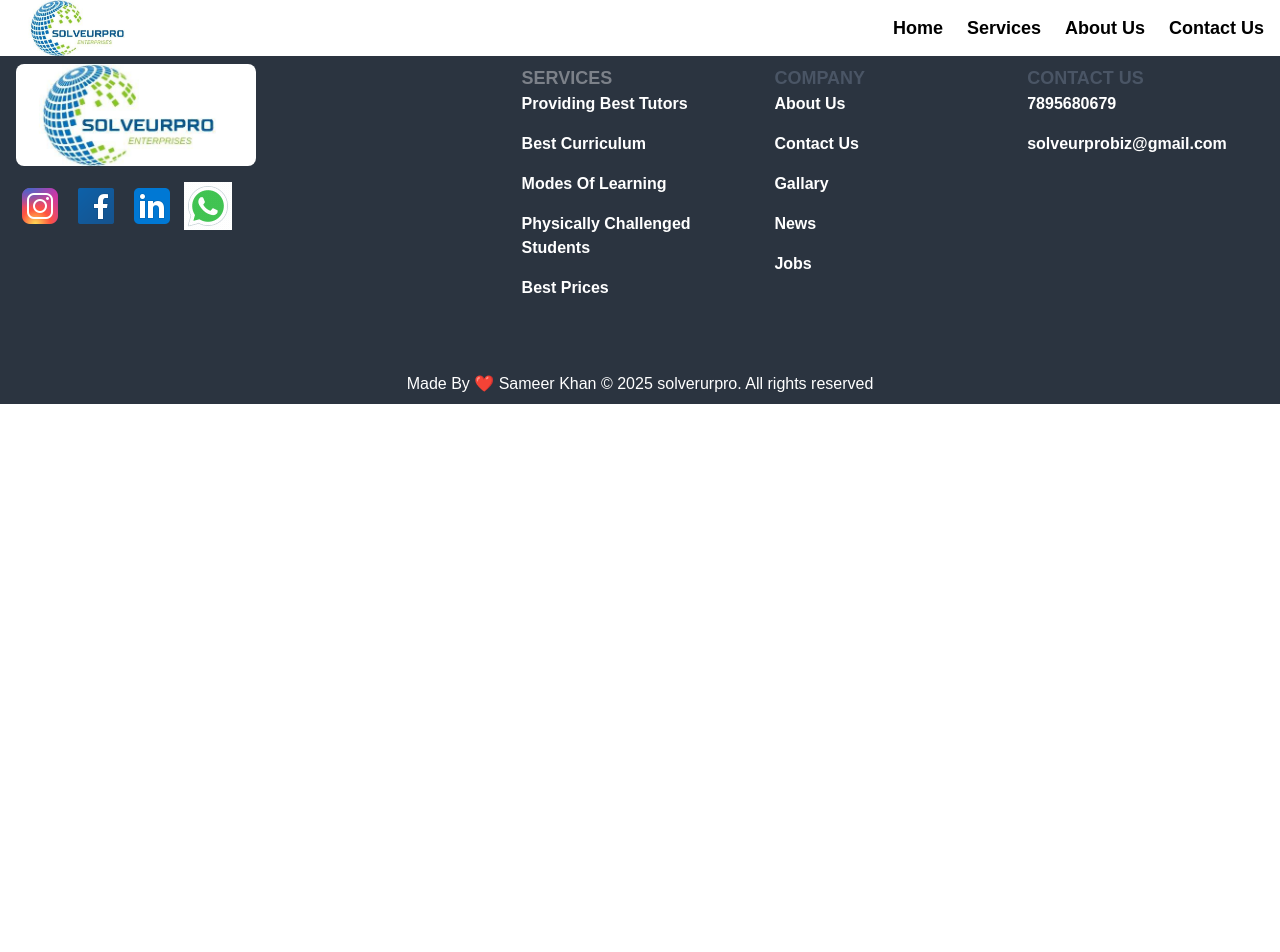
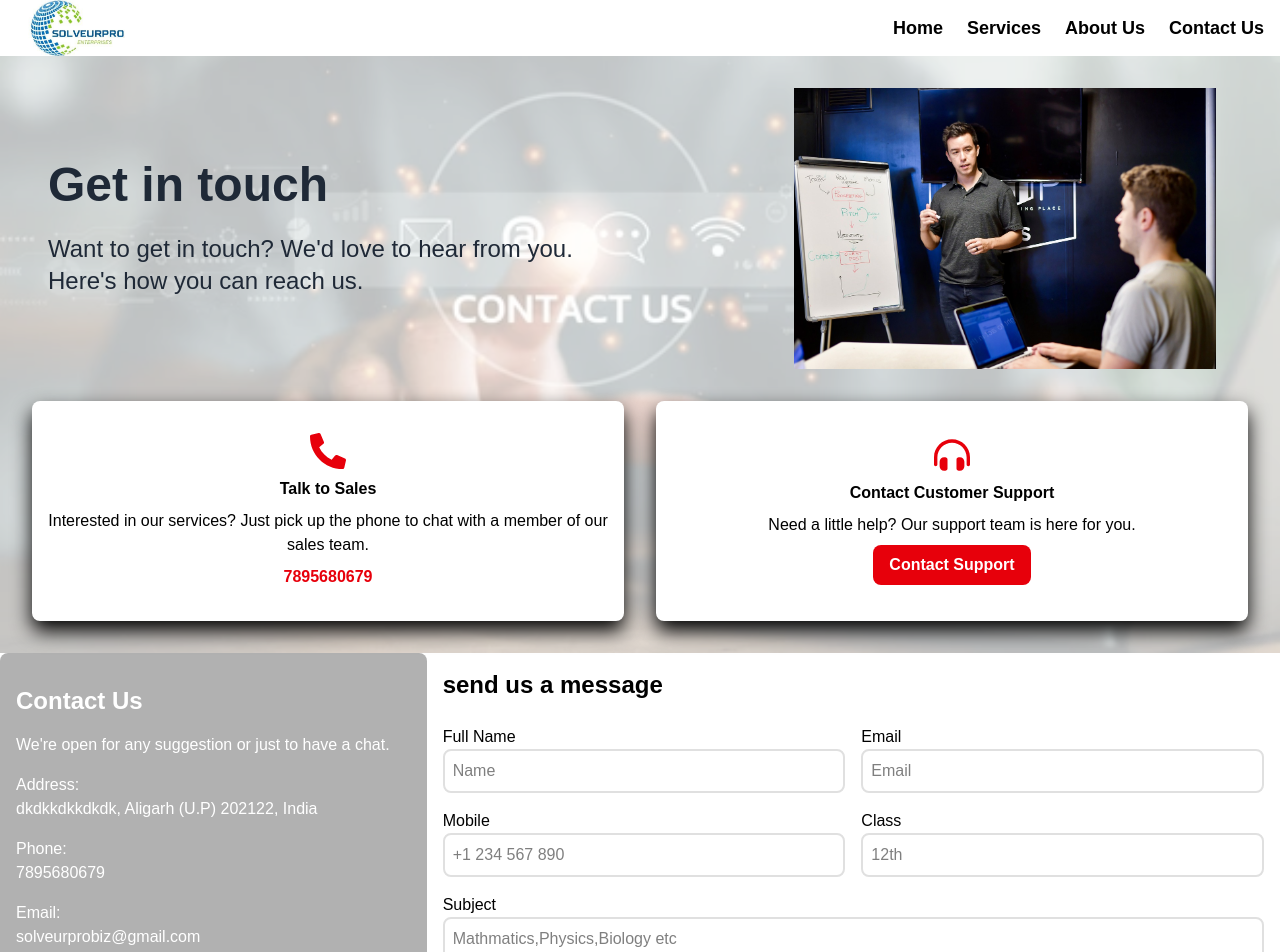
Before and after one commit to solveurpro-enterprises/solveurpro-frontend, a React (Vite) app: page /contact in a window 1280 px wide. Shown: the top 952 px of the page. Before the commit the page ends 800 px from the top, so only its background shows below. Built offline with nearby package versions, Linux system fonts and the light colour scheme; a web font is replaced by a local one.

Commit message:
footer section updated

```diff
--- a/src/App.jsx
+++ b/src/App.jsx
@@ -9,6 +9,7 @@ import Navbar from './components/common/Navbar'
 import { Route, Routes } from 'react-router-dom'
 import Home from './pages/Home'
 import Footer from './components/common/Footer';
+import Contact from './pages/Contact';
 
 function App() {
 
@@ -17,6 +18,7 @@ function App() {
     <Navbar/>
     <Routes>
       <Route path='/' element={<Home/>}/>
+      <Route path='/contact' element={<Contact/>}/>
     </Routes>
     <Footer/>
     </div>
--- a/src/components/common/Button.jsx
+++ b/src/components/common/Button.jsx
@@ -3,7 +3,7 @@ import React from "react";
 const Button = ({ title,buttonType }) => {
   return (
     <div
-      className={`px-3 py-2 rounded-md ${(buttonType==="primary")?(" bg-[var(--primary-color)] text-[var(--secondary-color)]"):("bg-[var(--secondary-color)]  hover:bg-[var(--secondary-light-color)] text-[var(--primary-color)]")}`}
+      className={`px-3 py-2 rounded-md w-fit ${(buttonType==="primary")?(" bg-[var(--primary-color)] text-[var(--secondary-color)]"):("bg-[var(--secondary-color)]  hover:bg-[var(--secondary-light-color)] text-[var(--primary-color)]")}`}
     >
       {title}
     </div>
--- /dev/null
+++ b/src/pages/Contact.jsx
@@ -0,0 +1,107 @@
+import React from "react";
+import img from "../assets/male-educator.jpg";
+import { FaPhone } from "react-icons/fa";
+import { FaHeadphonesSimple } from "react-icons/fa6";
+import contactimg from "../assets/contact.jpg";
+import Button from "../components/common/Button";
+const Contact = () => {
+  return (
+    <div className="mt-14 mx-auto relative min-h-screen">
+      <div className="relative px-8 ">
+        <div className="flex max-w-7xl mx-auto items-center ">
+          <div className="w-3/5 text-[#1F2937] px-4 flex flex-col items-start ">
+            <h1 className="text-5xl  font-extrabold mb-6">Get in touch</h1>
+            <h2 className="text-2xl">
+              Want to get in touch? We'd love to hear from you.
+            </h2>
+            <h2 className="text-2xl">Here's how you can reach us.</h2>
+          </div>
+          <img src={img} alt="" className="w-2/5 p-8" />
+        </div>
+
+        <div className=" max-w-7xl mx-auto grid grid-cols-2 gap-8 text-black items-center justify-center h-fit pb-8">
+          <div className="shadow-[0px_10px_20px_rgba(0,0,0,1)] px-4 py-8 flex flex-col gap-2 items-center justify-center h-fit rounded-lg bg-white">
+            <FaPhone className="text-4xl text-red-600 rotate-90" />
+            <h3 className="  font-bold">Talk to Sales</h3>
+            <span className="text-center">
+              Interested in our services? Just pick up the phone to chat with a
+              member of our sales team.
+            </span>
+            <span className="text-red-600 font-bold">7895680679</span>
+          </div>
+          <div className="shadow-[0px_10px_20px_rgba(0,0,0,1)] px-4 py-8 flex flex-col gap-2 items-center justify-center h-full rounded-lg bg-white">
+            <FaHeadphonesSimple className="text-4xl text-red-600" />
+            <h3 className="font-bold">Contact Customer Support</h3>
+            <span className="text-center">
+              Need a little help? Our support team is here for you.
+            </span>
+            <span className="bg-red-600 text-white font-bold cursor-pointer py-2 px-4 rounded-lg transition-colors hover:bg-red-400">
+              Contact Support
+            </span>
+          </div>
+        </div>
+        <img
+          src={contactimg}
+          alt=""
+          className="absolute top-0 right-0 border-0 bottom-0 object-cover h-full w-full -z-20"
+        />
+        <div className="absolute top-0 right-0 border-0 bottom-0 h-full w-full  bg-white opacity-70 -z-10"></div>
+      </div>
+
+      {/* form */}
+      <div className="grid grid-cols-3 mb-4">
+        <div className="bg-[#B1B1B1] flex flex-col gap-4 text-white px-4 py-8 rounded-lg">
+            <span className="text-2xl font-bold">Contact Us</span>
+            <span>We're open for any suggestion or just to have a chat.</span>
+
+            <div className="flex flex-col ">
+            <span>Address:</span>
+            <span>dkdkkdkkdkdk, Aligarh (U.P) 202122, India</span>
+            </div>
+            <div className="flex flex-col">
+            <span>Phone:</span>
+            <span>7895680679</span>
+            </div>
+            <div className="flex flex-col">
+            <span>Email:</span>
+            <span>solveurprobiz@gmail.com</span>
+            </div>
+        </div>
+        <form action="" className="bg-white text-black col-span-2 p-4 gap-4 mb-6">
+          <h1 className=" font-bold text-2xl text-black mb-6">send us a message</h1>
+          <div className="grid grid-cols-2 gap-4">
+            <label htmlFor="fullname">Full Name <br/>
+              <input type="text"  id="fullname" className="border-2 outline-none w-full p-2 rounded-lg border-[#E0E0E0]" placeholder="Name" />
+            </label>
+            <label htmlFor="email">Email<br/>
+              <input type="email"  id="email" className="border-2 outline-none w-full p-2 rounded-lg border-[#E0E0E0]" placeholder="Email" />
+            </label>
+          </div>
+          <div className="grid grid-cols-2 gap-4 mt-4">
+            <label htmlFor="mobile">Mobile <br/>
+              <input type="tel" placeholder="+1 234 567 890" pattern="[+0-9\s-]+"  id="mobile" className="border-2 outline-none w-full p-2 rounded-lg border-[#E0E0E0]"  />
+            </label>
+            <label htmlFor="class">Class<br/>
+              <input type="text"  id="class" className="border-2 outline-none w-full p-2 rounded-lg border-[#E0E0E0]" placeholder="12th" />
+            </label>
+          </div>
+          <div className="grid grid-cols-1 gap-4 mt-4">
+            <label htmlFor="subject">Subject <br/>
+              <input type="text" placeholder="Mathmatics,Physics,Biology etc"  id="subject" className="border-2 outline-none w-full p-2 rounded-lg border-[#E0E0E0]"  />
+            </label>
+          </div>
+          <div className="grid grid-cols-1 gap-4 mt-4">
+            <label htmlFor="message">Message <br/>
+             <textarea name="message" id="message" placeholder="Message" rows={4} className="border-2 outline-none w-full p-2 rounded-lg border-[#E0E0E0]"></textarea>
+            </label>
+          </div>
+
+          <button type="submit" className="bg-red-600 text-white p-2 hover:bg-red-500 cursor-pointer px-4 rounded-lg mt-6 transition-all ">Send Message</button>
+
+        </form>
+      </div>
+    </div>
+  );
+};
+
+export default Contact;
```
Also changed, not shown: src/assets/contact.jpg (added).
